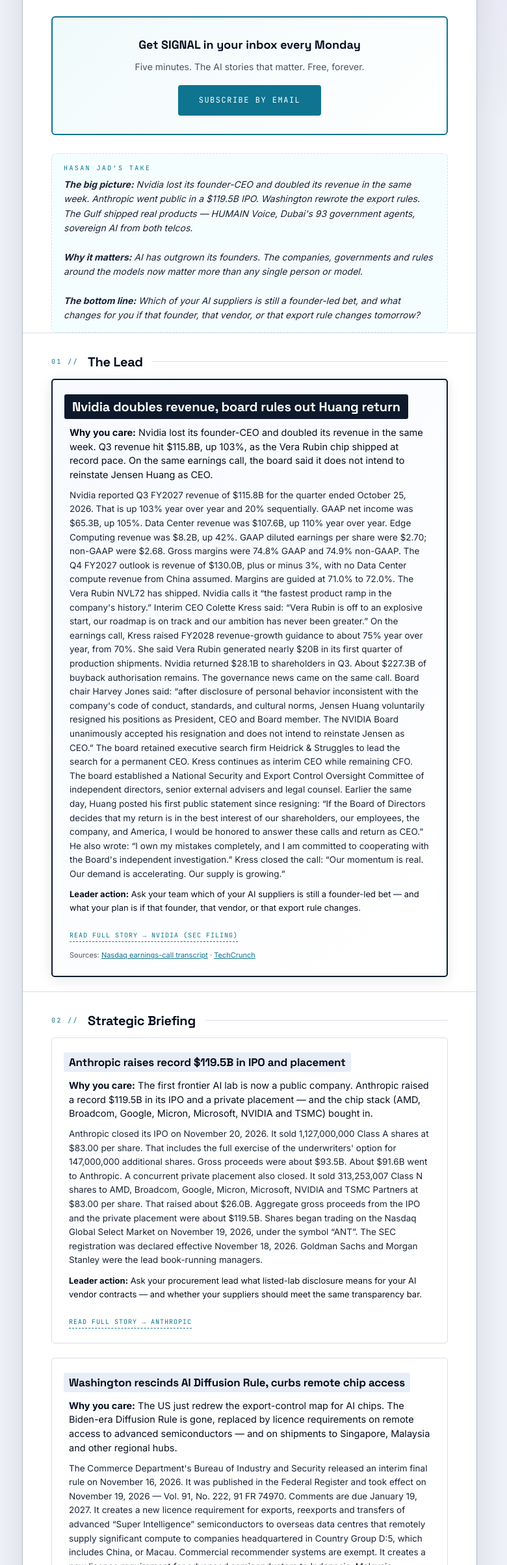
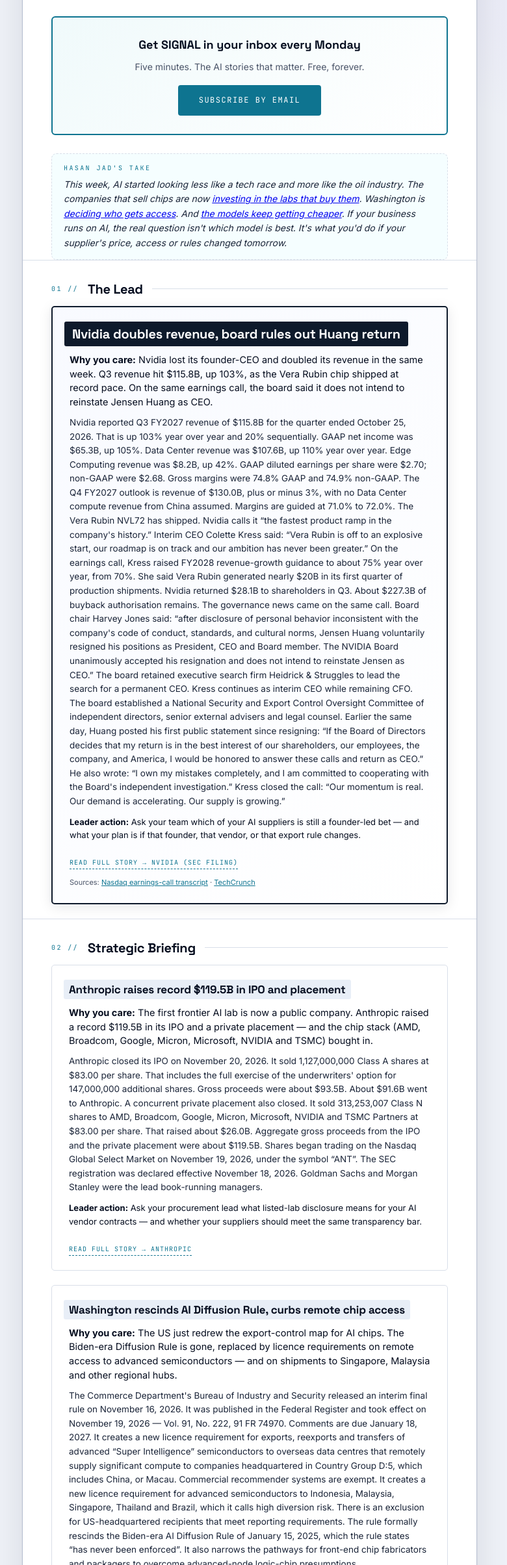
Before and after one commit to hjt-bit/ai-news-agent, a plain HTML site: page newsletters/newsletter_2026_11_23.html in a window 1280 px wide. Shown: the part 391-2800 px from the top of the page at 65% size, without its empty margins (256-1036 px from the left). Drawn offline with Linux system fonts and the light colour scheme.

Commit message:
SIGNAL #029: Hasan's verbatim Take + BIS comment deadline Jan 18

```diff
--- a/newsletters/newsletter_2026_11_23.html
+++ b/newsletters/newsletter_2026_11_23.html
@@ -343,7 +343,7 @@
     </div>
   <div class="hasan-take">
     <p class="hasan-take-label">Hasan Jad&#x27;s take</p>
-    <p class="hasan-take-text"><strong>The big picture:</strong> Nvidia lost its founder-CEO and doubled its revenue in the same week. Anthropic went public in a $119.5B IPO. Washington rewrote the export rules. The Gulf shipped real products &#8212; HUMAIN Voice, Dubai&#x27;s 93 government agents, sovereign AI from both telcos.<br><br><strong>Why it matters:</strong> AI has outgrown its founders. The companies, governments and rules around the models now matter more than any single person or model.<br><br><strong>The bottom line:</strong> Which of your AI suppliers is still a founder-led bet, and what changes for you if that founder, that vendor, or that export rule changes tomorrow?</p>
+    <p class="hasan-take-text">This week, AI started looking less like a tech race and more like the oil industry. The companies that sell chips are now <a href="https://www.anthropic.com/news/ipo-close">investing in the labs that buy them</a>. Washington is <a href="https://bis.gov/press-release/bis-issues-rule-addressing-remote-access-american-super-intelligence-technology">deciding who gets access</a>. And <a href="https://openai.com/index/introducing-gpt-6-2-astra-sol/">the models keep getting cheaper</a>. If your business runs on AI, the real question isn't which model is best. It's what you'd do if your supplier's price, access or rules changed tomorrow.</p>
   </div>
 
   <div class="section-header">
@@ -375,7 +375,7 @@
         <div class="card">
     <div class="card-title">Washington rescinds AI Diffusion Rule, curbs remote chip access</div>
     <p class="card-angle"><strong>Why you care:</strong> The US just redrew the export-control map for AI chips. The Biden-era Diffusion Rule is gone, replaced by licence requirements on remote access to advanced semiconductors &#8212; and on shipments to Singapore, Malaysia and other regional hubs.</p>
-    <p class="card-body">The Commerce Department&#x27;s Bureau of Industry and Security released an interim final rule on November 16, 2026. It was published in the Federal Register and took effect on November 19, 2026 &#8212; Vol. 91, No. 222, 91 FR 74970. Comments are due January 19, 2027. It creates a new licence requirement for exports, reexports and transfers of advanced &#8220;Super Intelligence&#8221; semiconductors to overseas data centres that remotely supply significant compute to companies headquartered in Country Group D:5, which includes China, or Macau. Commercial recommender systems are exempt. It creates a new licence requirement for advanced semiconductors to Indonesia, Malaysia, Singapore, Thailand and Brazil, which it calls high diversion risk. There is an exclusion for US-headquartered recipients that meet reporting requirements. The rule formally rescinds the Biden-era AI Diffusion Rule of January 15, 2025, which the rule states &#8220;has never been enforced&#8221;. It also narrows the pathways for front-end chip fabricators and packagers to overcome advanced-node logic-chip presumptions.</p>
+    <p class="card-body">The Commerce Department&#x27;s Bureau of Industry and Security released an interim final rule on November 16, 2026. It was published in the Federal Register and took effect on November 19, 2026 &#8212; Vol. 91, No. 222, 91 FR 74970. Comments are due January 18, 2027. It creates a new licence requirement for exports, reexports and transfers of advanced &#8220;Super Intelligence&#8221; semiconductors to overseas data centres that remotely supply significant compute to companies headquartered in Country Group D:5, which includes China, or Macau. Commercial recommender systems are exempt. It creates a new licence requirement for advanced semiconductors to Indonesia, Malaysia, Singapore, Thailand and Brazil, which it calls high diversion risk. There is an exclusion for US-headquartered recipients that meet reporting requirements. The rule formally rescinds the Biden-era AI Diffusion Rule of January 15, 2025, which the rule states &#8220;has never been enforced&#8221;. It also narrows the pathways for front-end chip fabricators and packagers to overcome advanced-node logic-chip presumptions.</p>
     <p class="card-action"><strong>Leader action:</strong> Ask your legal and infrastructure leads to re-check your export-control exposure &#8212; especially any capacity hosted in Singapore or Malaysia, and any remote-access arrangements.</p>
     <a class="source-link" href="https://www.federalregister.gov/d/2026-23529" target="_blank" rel="noopener">Read full story &#8594; Federal Register</a>
   </div>
```
